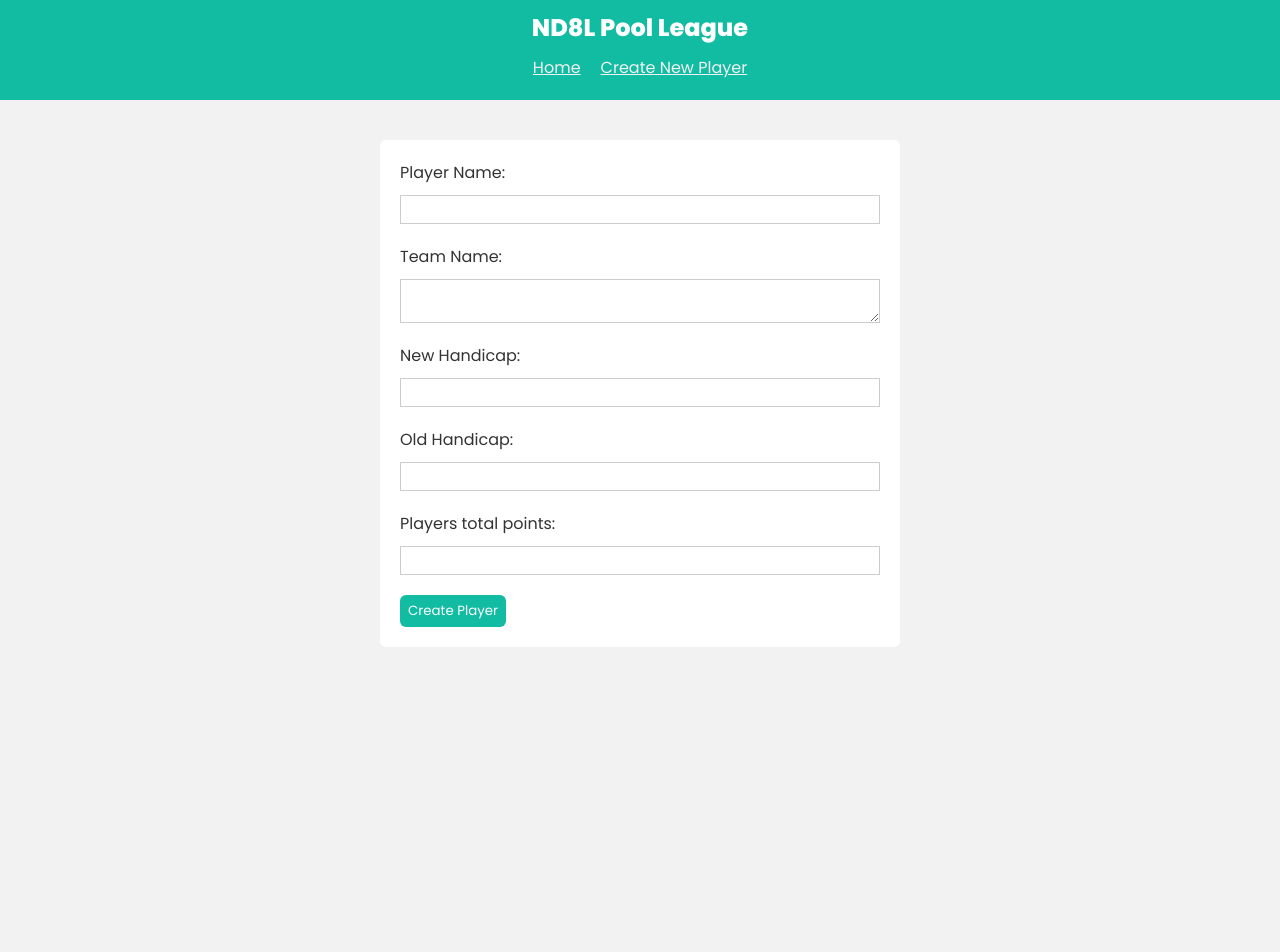
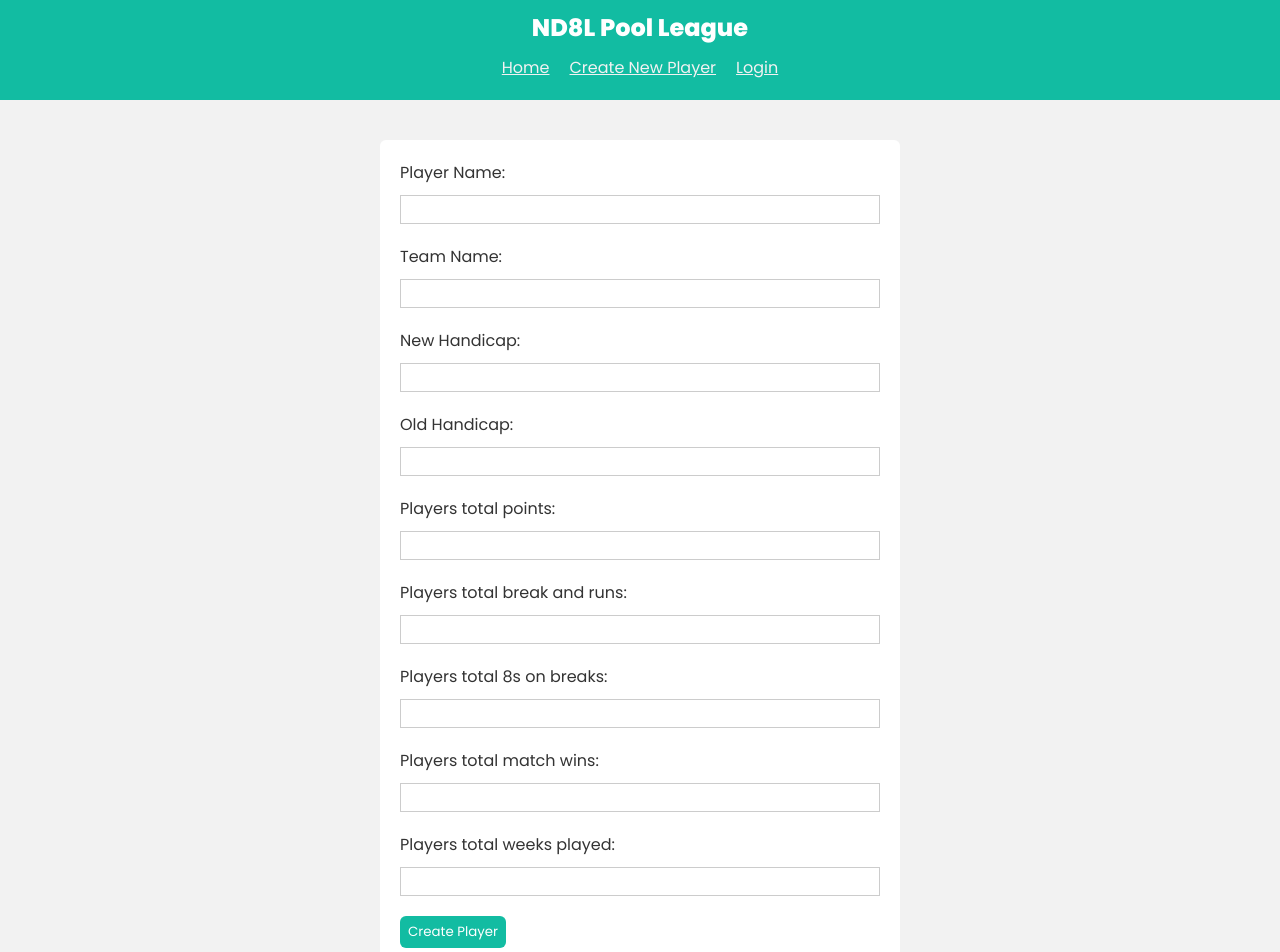
Before and after one commit to paco19692/ND8L_App_2023, a React (Create React App) app: page /create in a window 1280 px wide. Shown: the top 952 px of the page. Before the commit the page ends 800 px from the top, so only its background shows below. Built offline with nearby package versions, Linux system fonts and the light colour scheme.

Commit message:
Fixed navigation issue with supabase RLS

```diff
--- a/src/App.js
+++ b/src/App.js
@@ -14,6 +14,7 @@ function App() {
         <h1>ND8L Pool League</h1>
         <Link to="/home">Home</Link>
         <Link to="/create">Create New Player</Link>
+        <Link to="/">Login</Link>
       </nav>
       <Routes>
         <Route path="/" element={<Login />} />
--- a/src/components/PlayerCard.js
+++ b/src/components/PlayerCard.js
@@ -21,6 +21,7 @@ const PlayerCard = ({ player, onDelete }) => {
       <h3>{player.playername}</h3>
       <p>{player.teamname}</p>
       <div className="newhandicap">{player.Nhandicap}</div>
+      <div className="ptotalpoints">{player.Ptotalpoints}</div>
       <div className="buttons">
         <Link to={"/" + player.id}>
           <i className="material-icons">edit</i>
--- a/src/index.css
+++ b/src/index.css
@@ -41,7 +41,7 @@ nav h1 {
   gap: 40px;
 }
 .player-card {
-  width: 100%;
+  width: 75%;
   padding: 10px;
   background: #fff;
   box-sizing: border-box;
@@ -49,6 +49,20 @@ nav h1 {
   position: relative;
 }
 .player-card .newhandicap{
+  position: absolute;
+  bottom: -10px;
+  left: -10px;
+  background: var(--secondary);
+  color: #fff;
+  border-radius: 6px;
+  width: 40px;
+  height: 0;
+  padding: 20px 0;
+  line-height: 0;
+  text-align: center;
+}
+
+.player-card .ptotalpoints{
   position: absolute;
   top: -10px;
   right: -10px;
@@ -111,3 +125,15 @@ form button {
   font-family: "Poppins";
   cursor: pointer;
 }
+
+/* Success page */
+
+.success-card {
+  width: 100%;
+  padding: 10px;
+  background: #fff;
+  box-sizing: border-box;
+  border-radius: 6px;
+  position: relative;
+  text-align: center;
+}
--- a/src/pages/Create.js
+++ b/src/pages/Create.js
@@ -10,32 +10,51 @@ const Create = () => {
   const [Nhandicap, setNhandicap] = useState("");
   const [Ohandicap, setOhandicap] = useState("");
   const [Ptotalpoints, setPtotalpoints] = useState("");
+  const [breakrun, setBreakrun] = useState("");
+  const [eightbrk, setEightbrk] = useState("");
+  const [matchwins, setMatchwins] = useState("");
+  const [weeksplyd, setWeeksplyd] = useState("");
   const [formError, setFormError] = useState(null);
 
   const handleSubmit = async (e) => {
     e.preventDefault();
 
-    if (!playername || !teamname || !Nhandicap || !Ohandicap || !Ptotalpoints) {
+    if (
+      !playername ||
+      !teamname ||
+      !Nhandicap ||
+      !Ohandicap ||
+      !Ptotalpoints ||
+      !breakrun ||
+      !eightbrk ||
+      !matchwins ||
+      !weeksplyd
+    ) {
       setFormError("Please fill in all the fields correctly.");
       return;
     }
 
-    const { data, error } = await supabase
-      .from("players")
-      .insert([{ playername, teamname, Nhandicap, Ohandicap, Ptotalpoints }]);
+    const { data, error } = await supabase.from("players").insert([
+      {
+        playername,
+        teamname,
+        Nhandicap,
+        Ohandicap,
+        Ptotalpoints,
+        eightbrk,
+        matchwins,
+        weeksplyd,
+      },
+    ]);
 
     if (error) {
-      console.log(error);
       setFormError("Please fill in all the fields correctly.");
     }
 
     if (data) {
-      console.log(data);
-      setFormError("Update was successful.");
-      navigate("/");
+      setFormError("null");
+      navigate("/home");
     }
-
-    console.log(playername, teamname, Nhandicap, Ohandicap, Ptotalpoints);
   };
 
   return (
@@ -50,7 +69,8 @@ const Create = () => {
         />
 
         <label htmlFor="teamname">Team Name:</label>
-        <textarea
+        <input
+          type="text"
           id="teamname"
           value={teamname}
           onChange={(e) => setTeamname(e.target.value)}
@@ -80,6 +100,38 @@ const Create = () => {
           onChange={(e) => setPtotalpoints(e.target.value)}
         />
 
+        <label htmlFor="breakrun">Players total break and runs:</label>
+        <input
+          type="number"
+          id="breakrun"
+          value={breakrun}
+          onChange={(e) => setBreakrun(e.target.value)}
+        />
+
+        <label htmlFor="eightbrk">Players total 8s on breaks:</label>
+        <input
+          type="number"
+          id="eightbrk"
+          value={eightbrk}
+          onChange={(e) => setEightbrk(e.target.value)}
+        />
+
+        <label htmlFor="matchwins">Players total match wins:</label>
+        <input
+          type="number"
+          id="matchwins"
+          value={matchwins}
+          onChange={(e) => setMatchwins(e.target.value)}
+        />
+
+        <label htmlFor="weeksplyd">Players total weeks played:</label>
+        <input
+          type="number"
+          id="weeksplyd"
+          value={weeksplyd}
+          onChange={(e) => setWeeksplyd(e.target.value)}
+        />
+
         <button>Create Player</button>
 
         {formError && <p className="error">{formError}</p>}
--- a/src/pages/Update.js
+++ b/src/pages/Update.js
@@ -11,18 +11,43 @@ const Update = () => {
   const [Nhandicap, setNhandicap] = useState("");
   const [Ohandicap, setOhandicap] = useState("");
   const [Ptotalpoints, setPtotalpoints] = useState("");
+  const [breakrun, setBreakrun] = useState("");
+  const [eightbrk, setEightbrk] = useState("");
+  const [matchwins, setMatchwins] = useState("");
+  const [weeksplyd, setWeeksplyd] = useState("");
   const [formError, setFormError] = useState(null);
 
   const handleSubmit = async (e) => {
     e.preventDefault();
 
-    if (!playername || !teamname || !Nhandicap || !Ohandicap || !Ptotalpoints) {
+    if (
+      !playername ||
+      !teamname ||
+      !Nhandicap ||
+      !Ohandicap ||
+      !Ptotalpoints ||
+      !breakrun ||
+      !eightbrk ||
+      !matchwins ||
+      !weeksplyd
+    ) {
       setFormError("Please fill in all the fields correctly.");
       return;
     }
+
     const { data, error } = await supabase
       .from("players")
-      .update({ playername, teamname, Nhandicap, Ohandicap, Ptotalpoints })
+      .update({
+        playername,
+        teamname,
+        Nhandicap,
+        Ohandicap,
+        Ptotalpoints,
+        breakrun,
+        eightbrk,
+        matchwins,
+        weeksplyd,
+      })
       .eq("id", id);
 
     if (error) {
@@ -31,8 +56,8 @@ const Update = () => {
     }
     if (data) {
       console.log(data);
-      setFormError("Update was successful");
-      navigate("/");
+      setFormError("null");
+      navigate("/home");
     }
   };
 
@@ -45,7 +70,7 @@ const Update = () => {
         .single();
 
       if (error) {
-        navigate("/", { replace: true });
+        navigate("/home", { replace: true });
       }
       if (data) {
         setPlayername(data.playername);
@@ -53,6 +78,10 @@ const Update = () => {
         setNhandicap(data.Nhandicap);
         setOhandicap(data.Ohandicap);
         setPtotalpoints(data.Ptotalpoints);
+        setEightbrk(data.eightbrk);
+        setBreakrun(data.breakrun);
+        setMatchwins(data.matchwins);
+        setWeeksplyd(data.weeksplyd);
         console.log(data);
       }
     };
@@ -102,6 +131,38 @@ const Update = () => {
           onChange={(e) => setPtotalpoints(e.target.value)}
         />
 
+        <label htmlFor="breakrun">Players total break and runs:</label>
+        <input
+          type="number"
+          id="breakrun"
+          value={breakrun}
+          onChange={(e) => setBreakrun(e.target.value)}
+        />
+
+        <label htmlFor="eightbrk">Players total 8s on breaks:</label>
+        <input
+          type="number"
+          id="eightbrk"
+          value={eightbrk}
+          onChange={(e) => setEightbrk(e.target.value)}
+        />
+
+        <label htmlFor="matchwins">Players total match wins:</label>
+        <input
+          type="number"
+          id="matchwins"
+          value={matchwins}
+          onChange={(e) => setMatchwins(e.target.value)}
+        />
+
+        <label htmlFor="weeksplyd">Players total weeks played:</label>
+        <input
+          type="number"
+          id="weeksplyd"
+          value={weeksplyd}
+          onChange={(e) => setWeeksplyd(e.target.value)}
+        />
+
         <button>Update Player Record</button>
 
         {formError && <p className="error">{formError}</p>}
--- a/src/pages/successPage.js
+++ b/src/pages/successPage.js
@@ -1,10 +1,10 @@
 import supabase from "../config/supabaseClient";
-import { Auth, ThemeSupa } from "@supabase/auth-ui-react";
 import { useNavigate } from "react-router-dom";
 import React, { useEffect, useState } from "react";
 
 function Success() {
   const [user, setUser] = useState({});
+  // added line below
   const navigate = useNavigate();
 
   useEffect(() => {
@@ -12,7 +12,6 @@ function Success() {
       await supabase.auth.getUser().then((value) => {
         //value.data.user
         if (value.data?.user) {
-          console.log(value.data.user);
           setUser(value.data.user);
         }
       });
@@ -22,6 +21,7 @@ function Success() {
 
   async function signOutUser() {
     const { error } = await supabase.auth.signOut();
+    //added if statement below
     navigate("/");
   }
 
@@ -30,11 +30,14 @@ function Success() {
       <header className="App-header">
         {Object.keys(user).length !== 0 ? (
           <>
+            <div className="success-card">
               <h1>Success</h1>
               <button onClick={() => signOutUser()}>Sign Out</button>
+            </div>
           </>
         ) : (
           <>
+            <div className="success-card">
               <h1>User is not logged in</h1>
               <button
                 onClick={() => {
@@ -43,6 +46,7 @@ function Success() {
               >
                 Go back to log in
               </button>
+            </div>
           </>
         )}
       </header>
```
Lines whose indentation alone changed are shown as unchanged.
